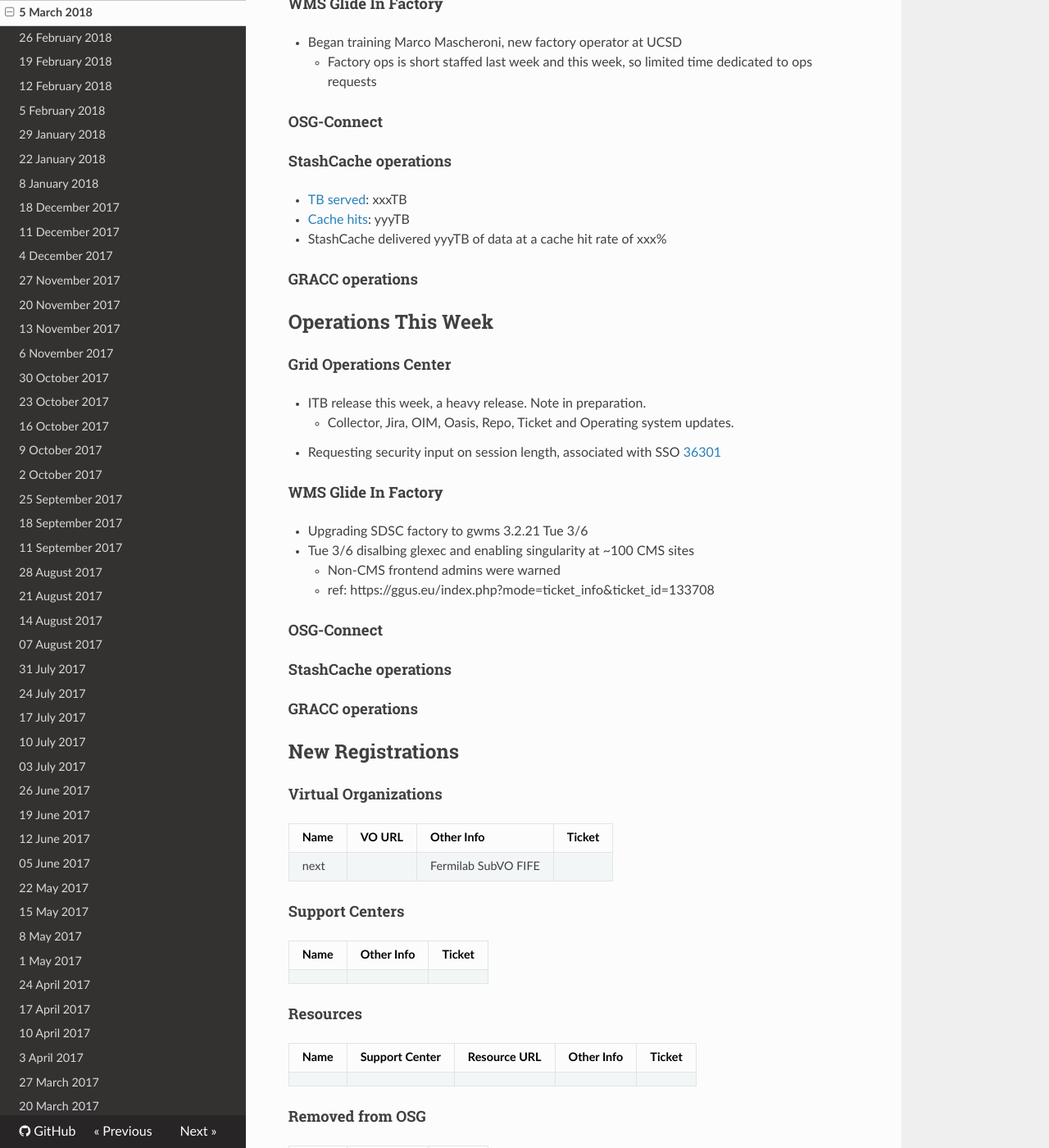
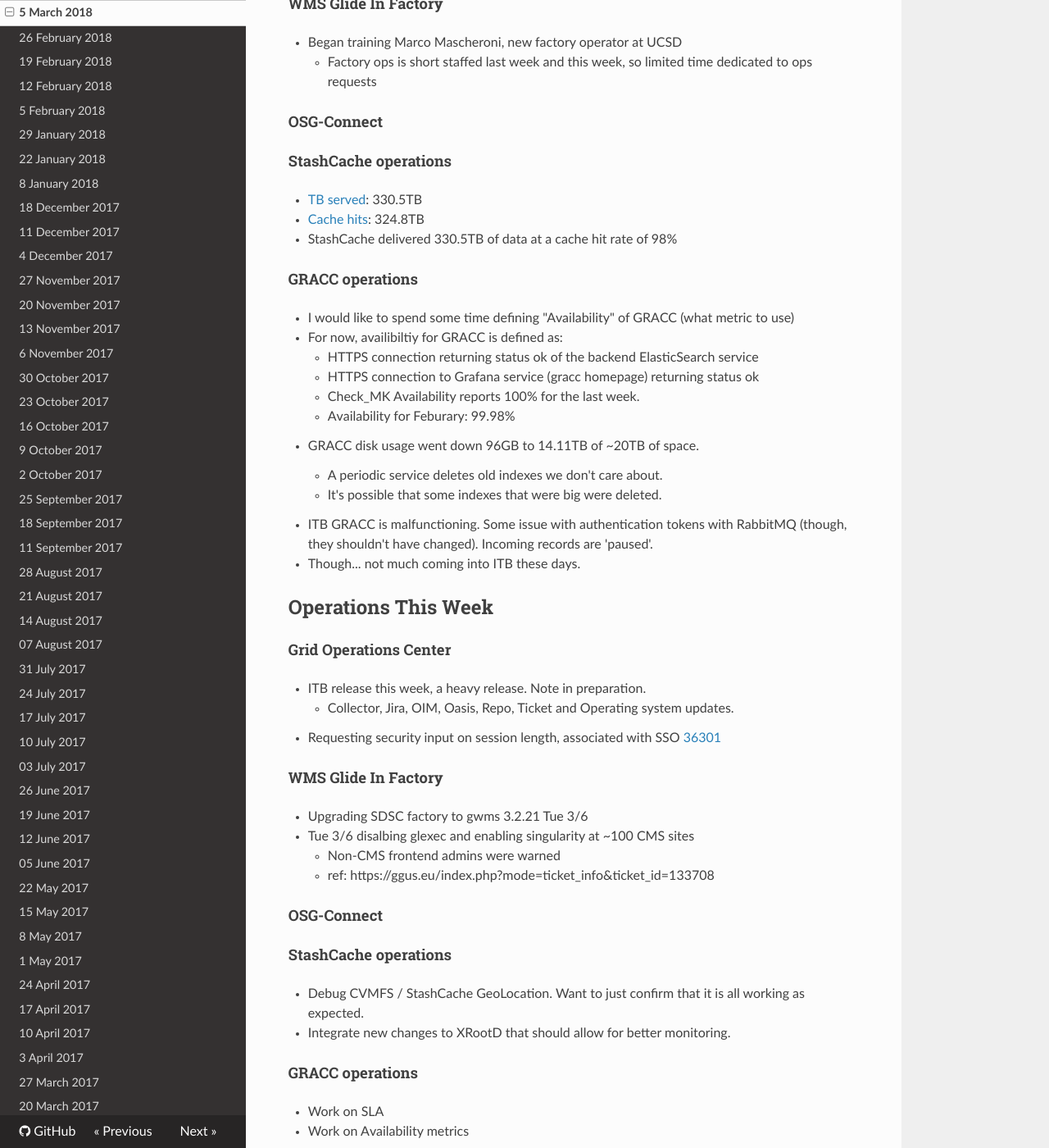
Before and after one commit to osg-htc/operations, an MkDocs documentation site: the page built from docs/WeeklyMinutes/05Mar2018.md, in a window 1280 px wide and 1400 px high, scrolled down 651 px. Shown: the whole window at 82% size. Built offline with MkDocs 1.6.1, drawn with Linux system fonts in a browser that asks for light colours; nearby versions of some CDN libraries; old or Windows-style settings are respelled for this version of MkDocs.

Commit message:
Add GRACC and StashCache updates

```diff
--- a/docs/WeeklyMinutes/05Mar2018.md
+++ b/docs/WeeklyMinutes/05Mar2018.md
@@ -28,11 +28,24 @@
 #### OSG-Connect
 
 #### StashCache operations
-   * [TB served](http://tinyurl.com/ydaereyo): xxxTB
-   * [Cache hits](http://tinyurl.com/ydaereyo): yyyTB
-   * StashCache delivered yyyTB of data at a cache hit rate of xxx%
+   * [TB served](http://tinyurl.com/ydaereyo): 330.5TB
+   * [Cache hits](http://tinyurl.com/ydaereyo): 324.8TB
+   * StashCache delivered 330.5TB of data at a cache hit rate of 98%
 
 ####  GRACC operations
+
+   * I would like to spend some time defining "Availability" of GRACC (what metric to use)
+   * For now, availibiltiy for GRACC is defined as:
+       * HTTPS connection returning status ok of the backend ElasticSearch service
+       * HTTPS connection to Grafana service (gracc homepage) returning status ok
+       * Check_MK Availability reports 100% for the last week.
+       * Availability for Feburary: 99.98%
+   * GRACC disk usage went down 96GB to 14.11TB of ~20TB of space.
+       * A periodic service deletes old indexes we don't care about.
+       * It's possible that some indexes that were big were deleted.
+
+   * ITB GRACC is malfunctioning.  Some issue with authentication tokens with RabbitMQ (though, they shouldn't have changed).  Incoming records are 'paused'.
+   * Though... not much coming into ITB these days.
 
 ## Operations This Week
 
@@ -51,7 +64,13 @@
 
 #### StashCache operations
 
+   * Debug CVMFS / StashCache GeoLocation.  Want to just confirm that it is all working as expected.
+   * Integrate new changes to XRootD that should allow for better monitoring.
+
 #### GRACC operations
+
+   * Work on SLA
+   * Work on Availability metrics
 
 ## New Registrations
 
```
